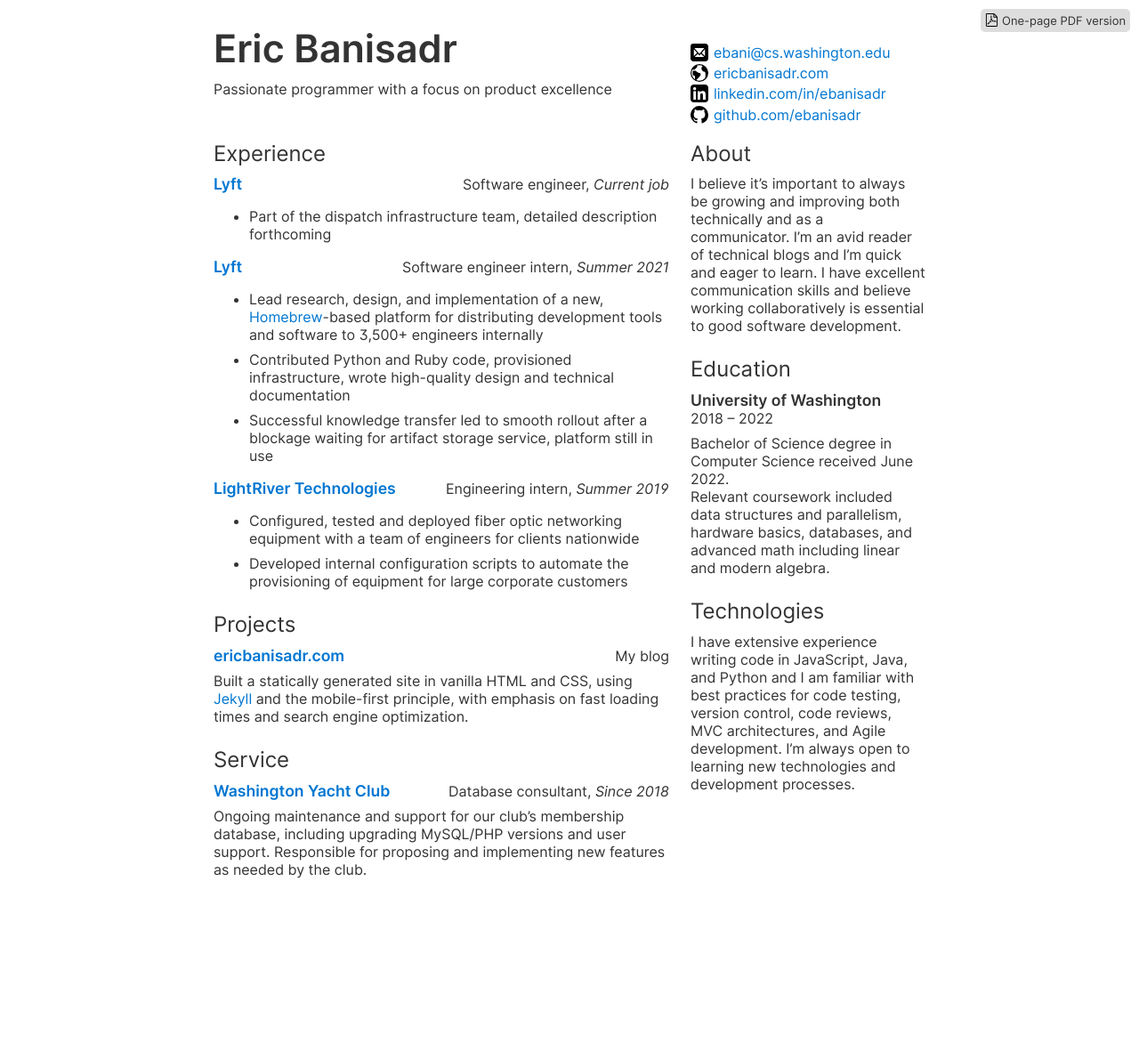
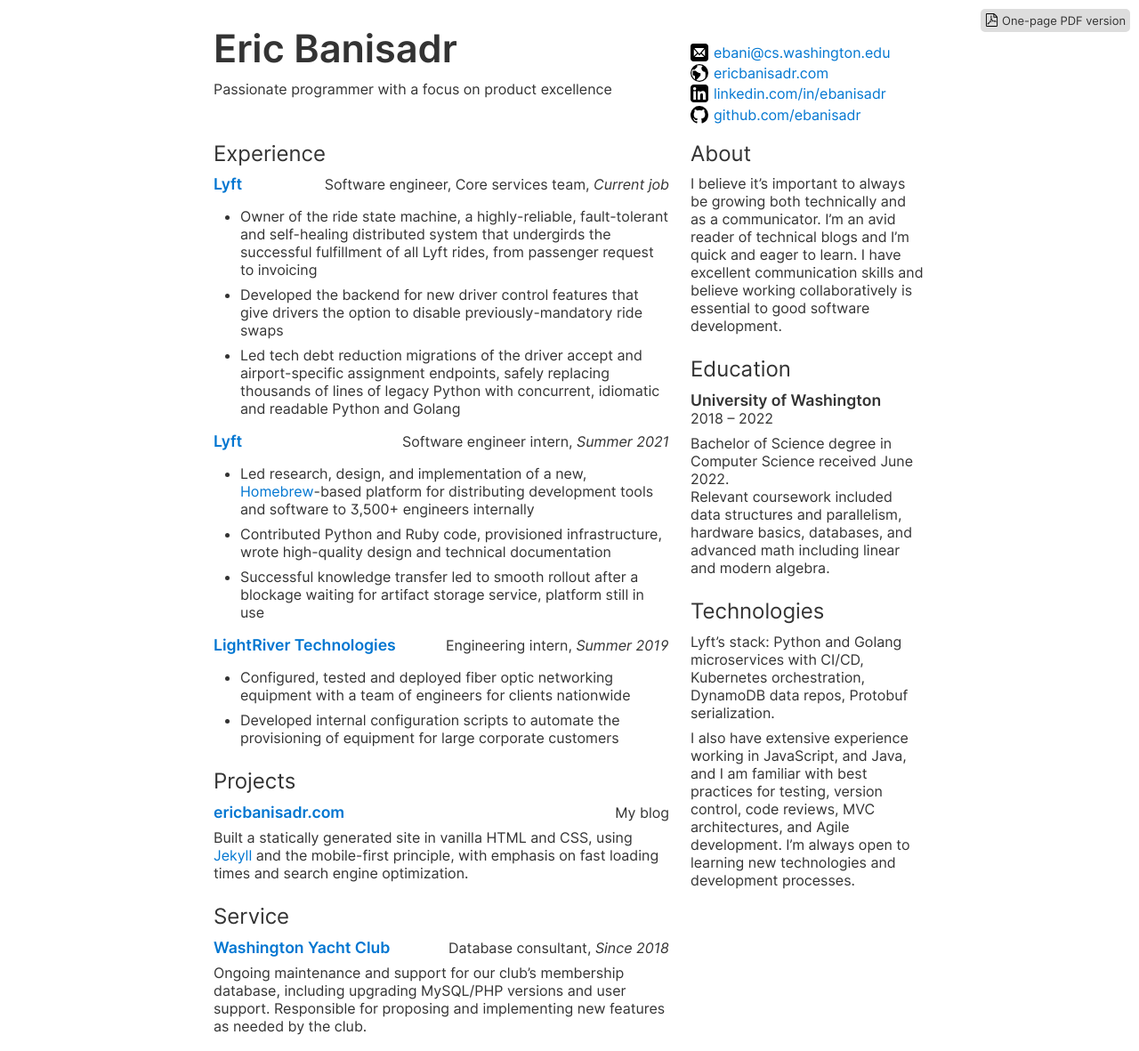
Before and after one commit to ebanisadr/ebanisadr.github.io, a Jekyll site: the page built from resume.html, in a window 1280 px wide. Shown: the whole page at 89% size. Built offline with Jekyll 4.4.1, drawn with Linux system fonts in a browser that asks for light colours; before the commit the page ends 1005 px from its top, so only the background shows below that.

Commit message:
Update my resume

```diff
--- a/resume.html
+++ b/resume.html
@@ -7,26 +7,33 @@
   - { platform: 'LinkedIn', link: 'https://www.linkedin.com/in/ebanisadr/', text: 'linkedin.com/in/ebanisadr' }
   - { platform: 'GitHub', link: 'https://www.github.com/ebanisadr', text: 'github.com/ebanisadr'}
 about:
-  - I believe it's important to always be growing and improving both
-    technically and as a communicator.  I'm an avid reader of technical blogs
-    and I'm quick and eager to learn. I have excellent communication skills and
-    believe working collaboratively is essential to good software development.
+  - I believe it's important to always be growing both technically and as a
+    communicator. I'm an avid reader of technical blogs and I'm quick and
+    eager to learn. I have excellent communication skills and believe working
+    collaboratively is essential to good software development.
 experience:
   - company: Lyft
     link: https://www.lyft.com
-    title: Software engineer
+    title: Software engineer, Core services team
     shortdate: Current job
     longdate: August 2022 - Present
     bullets:
-      - Part of the dispatch infrastructure team, detailed description
-        forthcoming
+      - Owner of the ride state machine, a highly-reliable, fault-tolerant and
+        self-healing distributed system that undergirds the successful
+        fulfillment of all Lyft rides, from passenger request to invoicing
+      - Developed the backend for new driver control features that give drivers
+        the option to disable previously-mandatory ride swaps
+      - Led tech debt reduction migrations of the driver accept and
+        airport-specific assignment endpoints, safely replacing thousands of
+        lines of legacy Python with concurrent, idiomatic and readable Python
+        and Golang
   - company: Lyft
     link: https://www.lyft.com
     title: Software engineer intern
     shortdate: Summer 2021
     longdate: June 2021 - September 2021
     bullets:
-      - Lead research, design, and implementation of a new,
+      - Led research, design, and implementation of a new,
         [Homebrew](https://brew.sh){:target="_blank"}-based platform for
         distributing development tools and software to 3,500+ engineers
         internally
@@ -53,10 +60,13 @@
       Relevant coursework included data structures and parallelism, hardware
       basics, databases, and advanced math including linear and modern algebra.
 technologies:
-  - I have extensive experience writing code in JavaScript, Java, and Python
-    and I am familiar with best practices for code testing, version control,
-    code reviews, MVC architectures, and Agile development. I'm always open to
-    learning new technologies and development processes.
+  - >
+    Lyft's stack: Python and Golang microservices with CI/CD, Kubernetes
+    orchestration, DynamoDB data repos, Protobuf serialization.
+  - I also have extensive experience working in JavaScript, and Java, and I am
+    familiar with best practices for testing, version control, code reviews,
+    MVC architectures, and Agile development. I'm always open to learning new
+    technologies and development processes.
 projects:
   - name: ericbanisadr.com
     function: My blog
--- a/resume/resume.css
+++ b/resume/resume.css
@@ -109,6 +109,10 @@
   font-size: 1.1rem;
   font-weight: bold;
   margin: 0;
+}
+
+ul {
+  padding-left: 30px;
 }
 
 .item-header {
@@ -226,7 +230,7 @@
   }
 
   body {
-    font-size: 11pt;
+    font-size: 10pt;
     margin: 0;
     padding: 0;
   }
```
Also changed, not shown: 1 other file.
